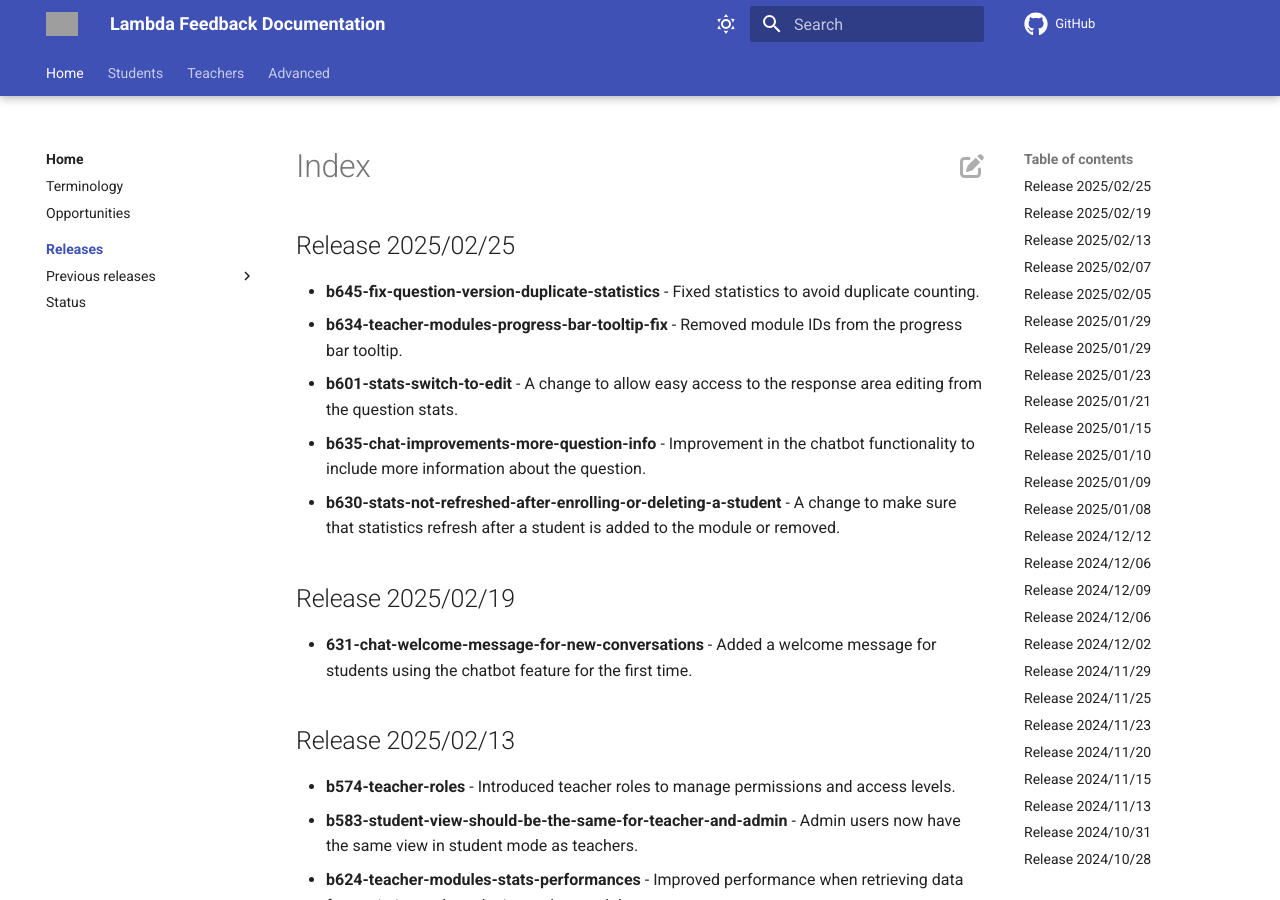
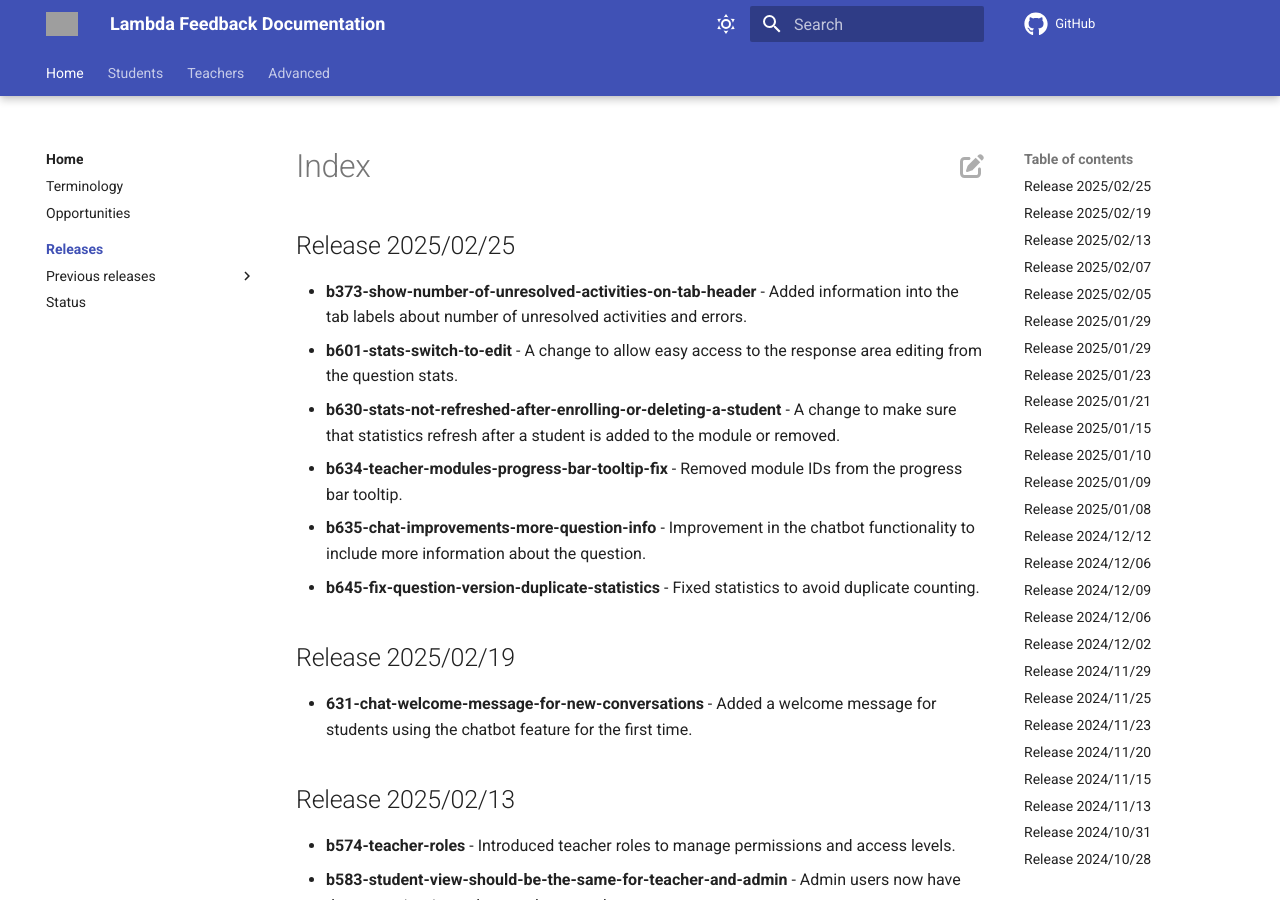
Before and after one commit to lambda-feedback/user-documentation, an MkDocs documentation site: the page built from docs/releases/index.md, in a window 1280 px wide and 900 px high. Built offline with MkDocs 1.6.1 and Material for MkDocs 9.7.7, drawn with Linux system fonts in a browser that asks for light colours; comment, search, counter and statistics services are not loaded; grey boxes are pictures that could not be loaded.

Commit message:
Added b373 to Release 2025/02/25

```diff
--- a/docs/releases/index.md
+++ b/docs/releases/index.md
@@ -1,10 +1,11 @@
 ## Release 2025/02/25
 
+- **b373-show-number-of-unresolved-activities-on-tab-header** - Added information into the tab labels about number of unresolved activities and errors.
+- **b601-stats-switch-to-edit** - A change to allow easy access to the response area editing from the question stats.
+- **b630-stats-not-refreshed-after-enrolling-or-deleting-a-student** - A change to make sure that statistics refresh after a student is added to the module or removed.
+- **b634-teacher-modules-progress-bar-tooltip-fix** - Removed module IDs from the progress bar tooltip.
+- **b635-chat-improvements-more-question-info** - Improvement in the chatbot functionality to include more information about the question.
 - **b645-fix-question-version-duplicate-statistics** - Fixed statistics to avoid duplicate counting.
-- **b634-teacher-modules-progress-bar-tooltip-fix** - Removed module IDs from the progress bar tooltip.
-- **b601-stats-switch-to-edit** - A change to allow easy access to the response area editing from the question stats.
-- **b635-chat-improvements-more-question-info** - Improvement in the chatbot functionality to include more information about the question.
-- **b630-stats-not-refreshed-after-enrolling-or-deleting-a-student** - A change to make sure that statistics refresh after a student is added to the module or removed.
 
 ## Release 2025/02/19
 
```
